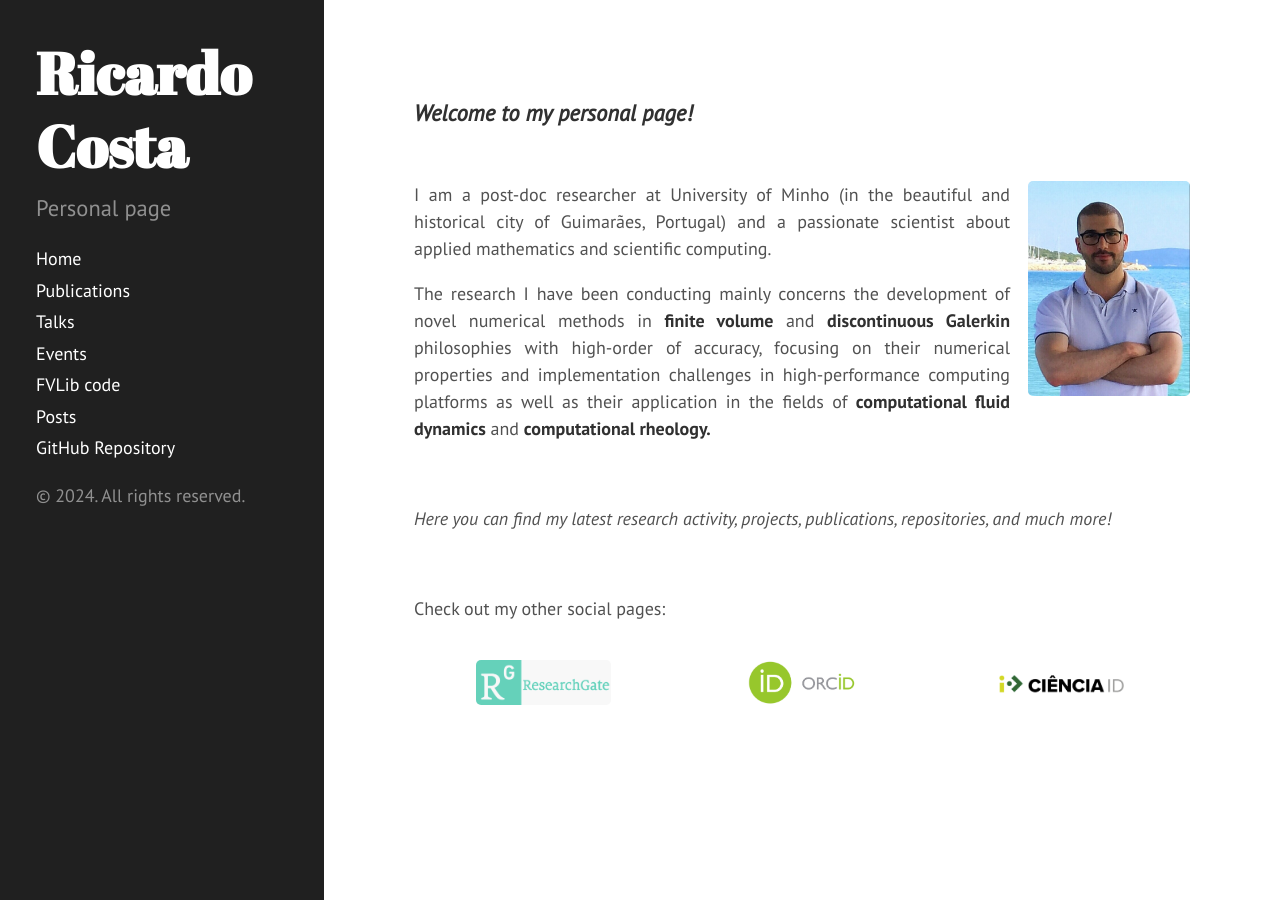
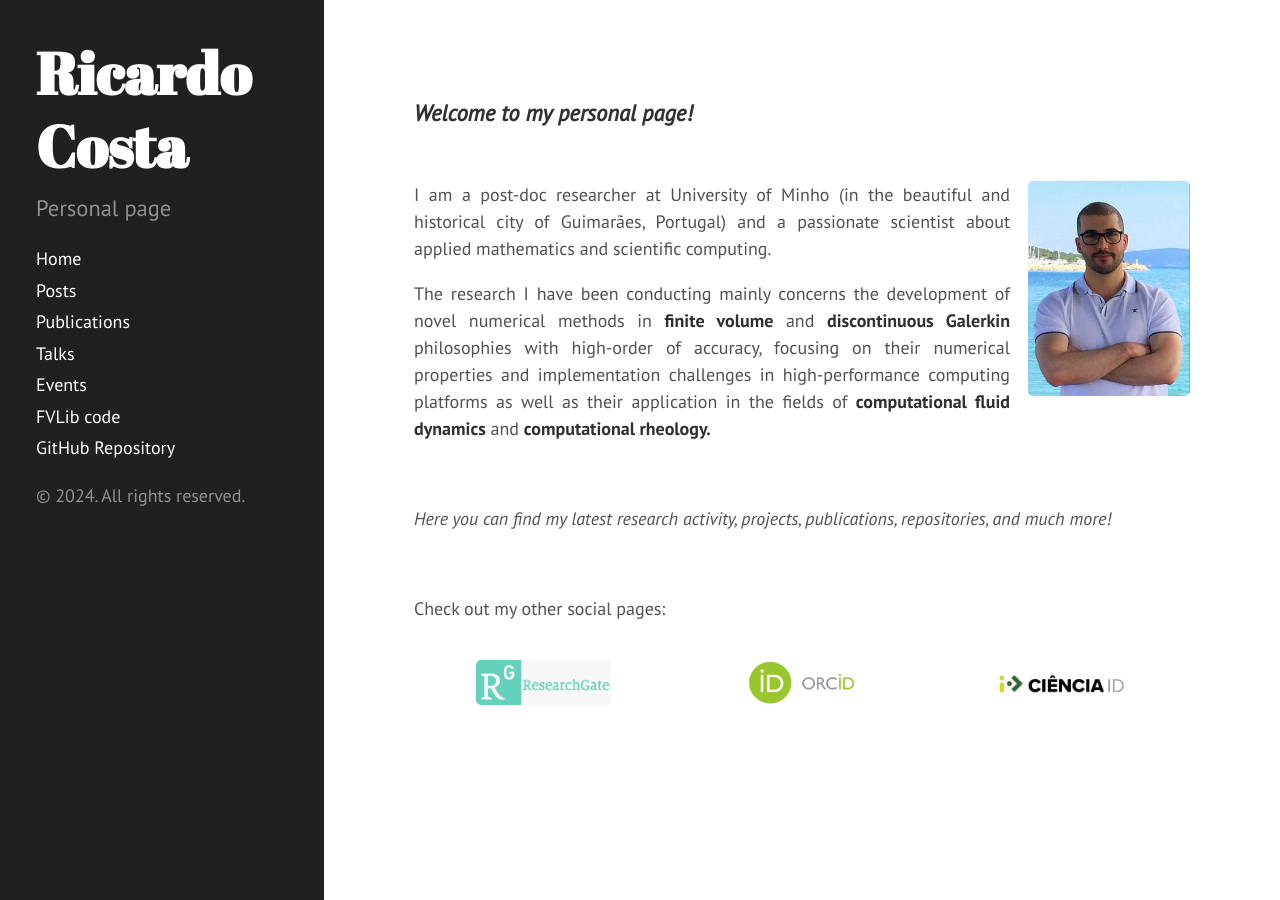
Before and after one commit to ricardodpcosta/ricardodpcosta.github.io, a Jekyll site: the page built from index.md, in a window 1280 px wide. Built offline with Jekyll 4.4.1, drawn with Linux system fonts in a browser that asks for light colours; Markdown is read by kramdown in place of the engine named in the settings.

Commit message:
Update sidebar.html

```diff
--- a/_includes/sidebar.html
+++ b/_includes/sidebar.html
@@ -13,11 +13,11 @@
     <nav class="sidebar-nav">
       <!-- <a class="sidebar-nav-item{% if page.url == site.baseurl %} active{% endif %}" href="{{ site.baseurl }}">Home</a> -->
       <a class="sidebar-nav-item" href="index.html">Home</a>
+      <a class="sidebar-nav-item" href="posts.html">Posts</a>
       <a class="sidebar-nav-item" href="publications.html">Publications</a>
       <a class="sidebar-nav-item" href="talks.html">Talks</a>
       <a class="sidebar-nav-item" href="events.html">Events</a>
       <a class="sidebar-nav-item" href="fvlib.html">FVLib code</a>
-      <a class="sidebar-nav-item" href="fvlib.html">Posts</a>
 
       <!-- {% comment %}
         The code below dynamically generates a sidebar nav of pages with
```
